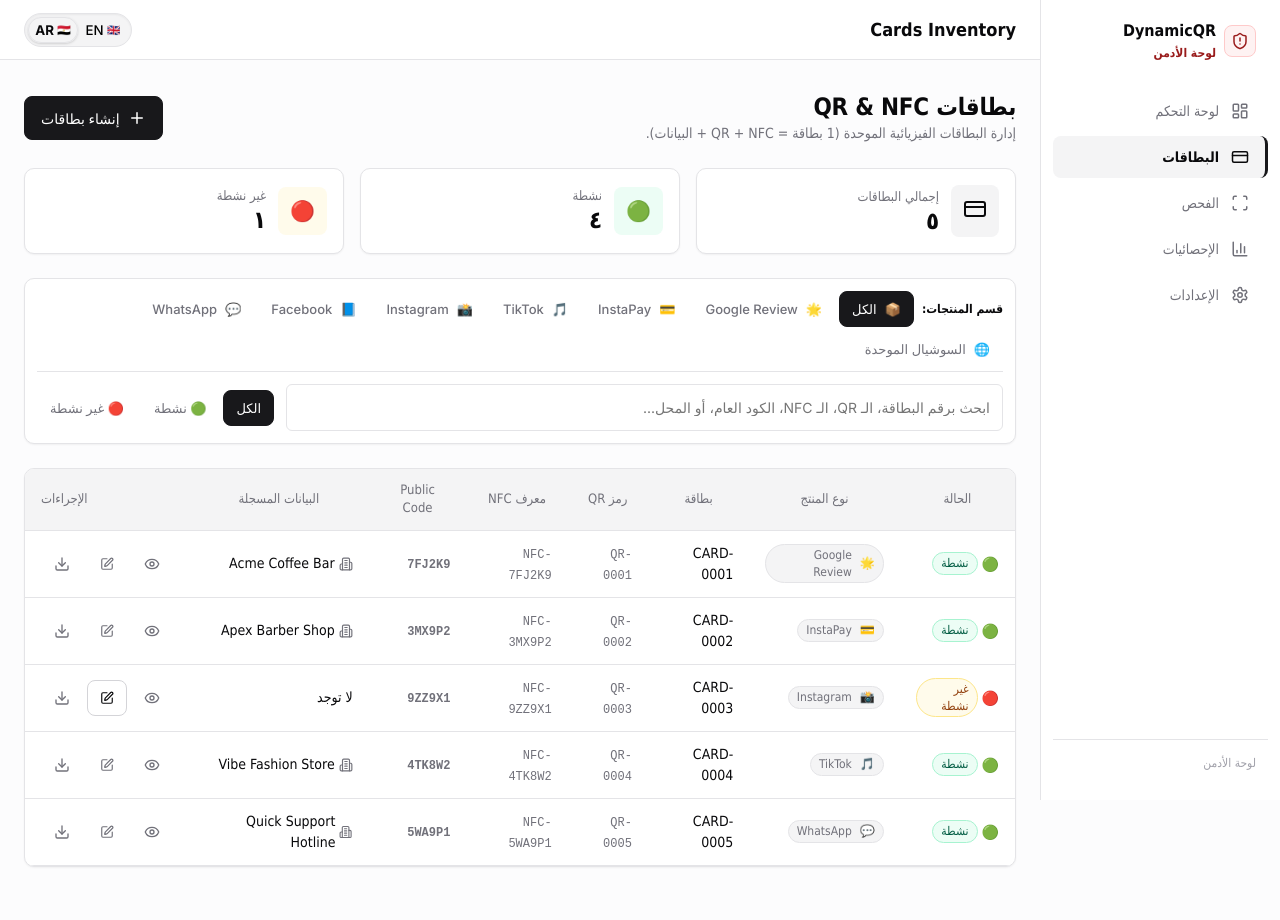
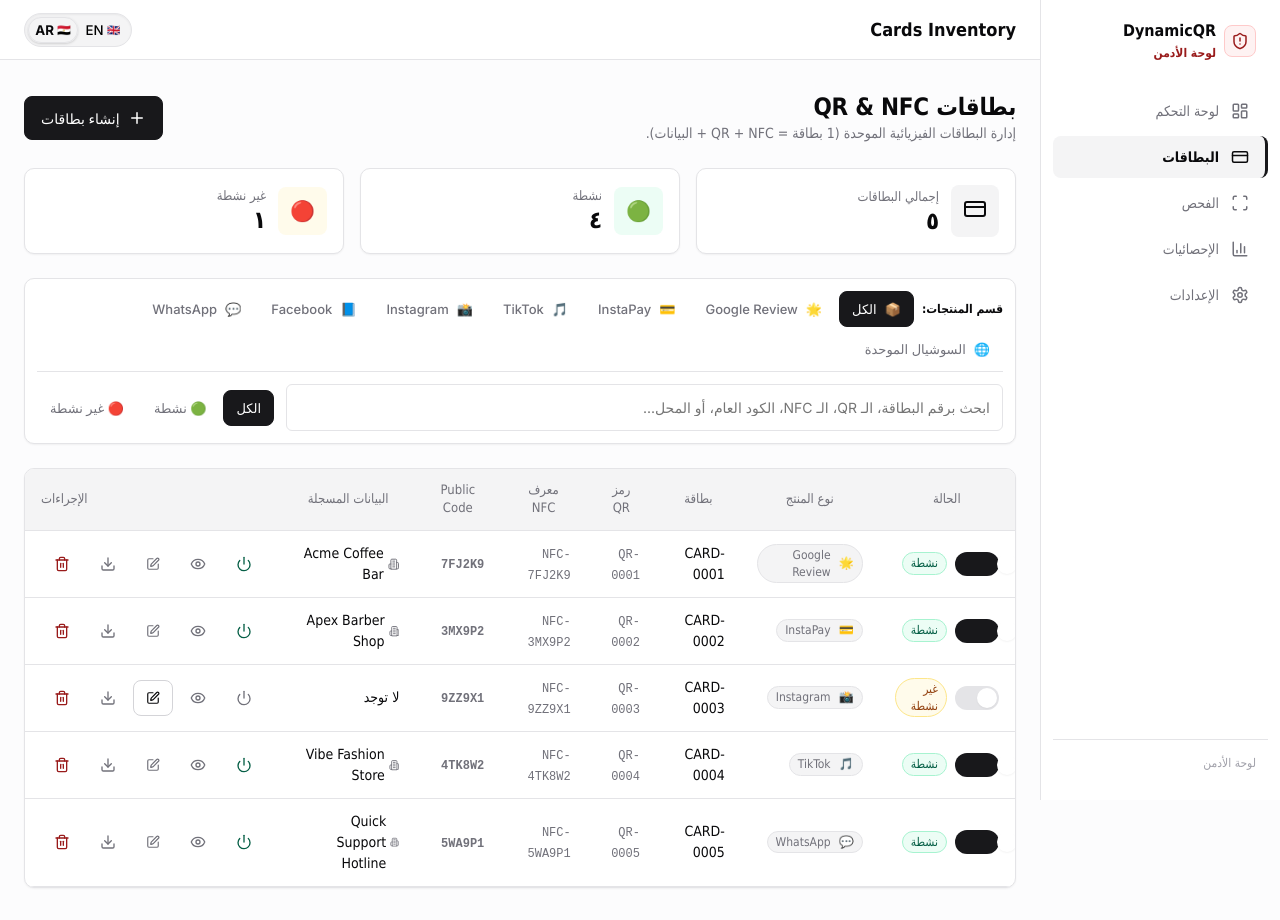
Before and after one commit to riadkassab8/nfc-card, a React (Vite) app: page /admin/cards in a window 1280 px wide. Before the commit the page ends 899 px from the top, so only its background shows below. Built offline with nearby package versions, Linux system fonts and the light colour scheme.

Commit message:
Add Toggle status switch and Delete card button with confirmation modal

```diff
--- a/src/pages/admin/AdminInventoryPage.tsx
+++ b/src/pages/admin/AdminInventoryPage.tsx
@@ -1,11 +1,11 @@
 import React, { useEffect, useState } from 'react';
-import { Card, Input, Button, Badge, Skeleton, Toast, ToastType, EmptyState, ErrorState } from '../../components/ui';
+import { Card, Input, Button, Badge, Skeleton, Toast, ToastType, EmptyState, ErrorState, ConfirmDialog, Toggle } from '../../components/ui';
 import { BatchGenerateCardsModal } from '../../components/admin/BatchGenerateCardsModal';
 import { CardDetailsDrawer } from '../../components/admin/CardDetailsDrawer';
 import { cardService } from '../../services';
 import { CardItem, CardInventoryStats, CardProductType } from '../../types';
 import { useTranslation } from '../../i18n';
-import { Plus, CreditCard, Eye, Download, Building2, Edit } from 'lucide-react';
+import { Plus, CreditCard, Eye, Download, Building2, Edit, Trash2, Power } from 'lucide-react';
 import { useNavigate } from 'react-router-dom';
 
 export const AdminInventoryPage: React.FC = () => {
@@ -23,9 +23,35 @@
   const [isBatchOpen, setIsBatchOpen] = useState<boolean>(false);
   const [selectedCard, setSelectedCard] = useState<CardItem | null>(null);
   const [isDrawerOpen, setIsDrawerOpen] = useState<boolean>(false);
+  const [cardToDelete, setCardToDelete] = useState<CardItem | null>(null);
 
   const [toast, setToast] = useState<{ type: ToastType; message: string } | null>(null);
   const [error, setError] = useState<string | null>(null);
+
+  const handleToggleStatus = async (card: CardItem) => {
+    try {
+      const updated = await cardService.toggleCardStatus(card.id);
+      setToast({
+        type: 'success',
+        message: updated.status === 'ACTIVE' ? `🟢 تم تفعيل البطاقة (${card.card_code})` : `🔴 تم تعطيل البطاقة (${card.card_code})`,
+      });
+      fetchInventory();
+    } catch (err) {
+      setToast({ type: 'error', message: 'فشل تغيير حالة البطاقة' });
+    }
+  };
+
+  const handleConfirmDelete = async () => {
+    if (!cardToDelete) return;
+    try {
+      await cardService.deleteCard(cardToDelete.id);
+      setToast({ type: 'success', message: `🗑️ تم حذف البطاقة (${cardToDelete.card_code}) بنجاح` });
+      setCardToDelete(null);
+      fetchInventory();
+    } catch (err) {
+      setToast({ type: 'error', message: 'فشل حذف البطاقة' });
+    }
+  };
 
   const fetchInventory = async () => {
     setLoading(true);
@@ -273,8 +299,11 @@
                   return (
                     <tr key={card.id} style={{ borderBottom: '1px solid var(--border-subtle)', transition: 'background-color 150ms ease-out' }}>
                       <td style={{ padding: 'var(--space-md) var(--space-lg)' }}>
-                        <div style={{ display: 'flex', alignItems: 'center', gap: 'var(--space-xs)' }}>
-                          <span style={{ fontSize: '14px' }}>{isActive ? '🟢' : '🔴'}</span>
+                        <div style={{ display: 'flex', alignItems: 'center', gap: 'var(--space-sm)' }}>
+                          <Toggle
+                            checked={isActive}
+                            onChange={() => handleToggleStatus(card)}
+                          />
                           <Badge variant={isActive ? 'active' : 'warning'}>
                             {isActive ? t('cards.statusActive') : t('cards.statusInactive')}
                           </Badge>
@@ -318,6 +347,15 @@
                           <Button
                             variant="ghost"
                             size="sm"
+                            onClick={() => handleToggleStatus(card)}
+                            title={isActive ? 'تعطيل البطاقة' : 'تفعيل البطاقة'}
+                          >
+                            <Power size={16} style={{ color: isActive ? 'var(--success-text)' : 'var(--text-tertiary)' }} />
+                          </Button>
+
+                          <Button
+                            variant="ghost"
+                            size="sm"
                             onClick={() => {
                               setSelectedCard(card);
                               setIsDrawerOpen(true);
@@ -345,6 +383,15 @@
                             title={t('common.download')}
                           >
                             <Download size={16} />
+                          </Button>
+
+                          <Button
+                            variant="ghost"
+                            size="sm"
+                            onClick={() => setCardToDelete(card)}
+                            title="حذف البطاقة"
+                          >
+                            <Trash2 size={16} style={{ color: 'var(--error-text)' }} />
                           </Button>
                         </div>
                       </td>
@@ -378,6 +425,20 @@
           navigate(`/admin/scan?payload=${cardToAssign.public_code}`);
         }}
       />
+
+      {/* Confirmation Dialog for Delete */}
+      {cardToDelete && (
+        <ConfirmDialog
+          isOpen={!!cardToDelete}
+          onClose={() => setCardToDelete(null)}
+          onConfirm={handleConfirmDelete}
+          title="تأكيد حذف البطاقة"
+          message={`هل أنت تأكد من رغبتك في حذف البطاقة (${cardToDelete.card_code}) ذات الكود العام [${cardToDelete.public_code}]؟ هذا الإجراء سيقوم بإزالة البطاقة نهائياً من النظام.`}
+          confirmLabel="حذف البطاقة"
+          cancelLabel="إلغاء"
+          isDanger
+        />
+      )}
     </div>
   );
 };
--- a/src/services/cardService.ts
+++ b/src/services/cardService.ts
@@ -9,6 +9,8 @@
   getCardsByStatus(statusFilter: 'ALL' | 'ACTIVE' | 'INACTIVE'): Promise<CardItem[]>;
   resolvePublicCode(publicCode: string): Promise<{ card: CardItem; business: Business | null } | null>;
   assignCardToBusiness(cardId: string, businessId: string): Promise<CardItem>;
+  toggleCardStatus(cardId: string): Promise<CardItem>;
+  deleteCard(cardId: string): Promise<boolean>;
 }
 
 // Initial mock cards database with distinct Product Types
@@ -310,6 +312,27 @@
     });
   }
 
+  async toggleCardStatus(cardId: string): Promise<CardItem> {
+    await this.simulateLatency();
+    const card = mockCards.find((c) => c.id === cardId);
+    if (!card) {
+      throw new Error('Card not found');
+    }
+    card.status = card.status === 'ACTIVE' ? 'INACTIVE' : 'ACTIVE';
+    card.updated_at = new Date().toISOString();
+    return { ...card };
+  }
+
+  async deleteCard(cardId: string): Promise<boolean> {
+    await this.simulateLatency();
+    const index = mockCards.findIndex((c) => c.id === cardId);
+    if (index !== -1) {
+      mockCards.splice(index, 1);
+      return true;
+    }
+    return false;
+  }
+
   private generateRandomCode(length = 6): string {
     const chars = 'ABCDEFGHJKLMNPQRSTUVWXYZ23456789';
     let result = '';
```
